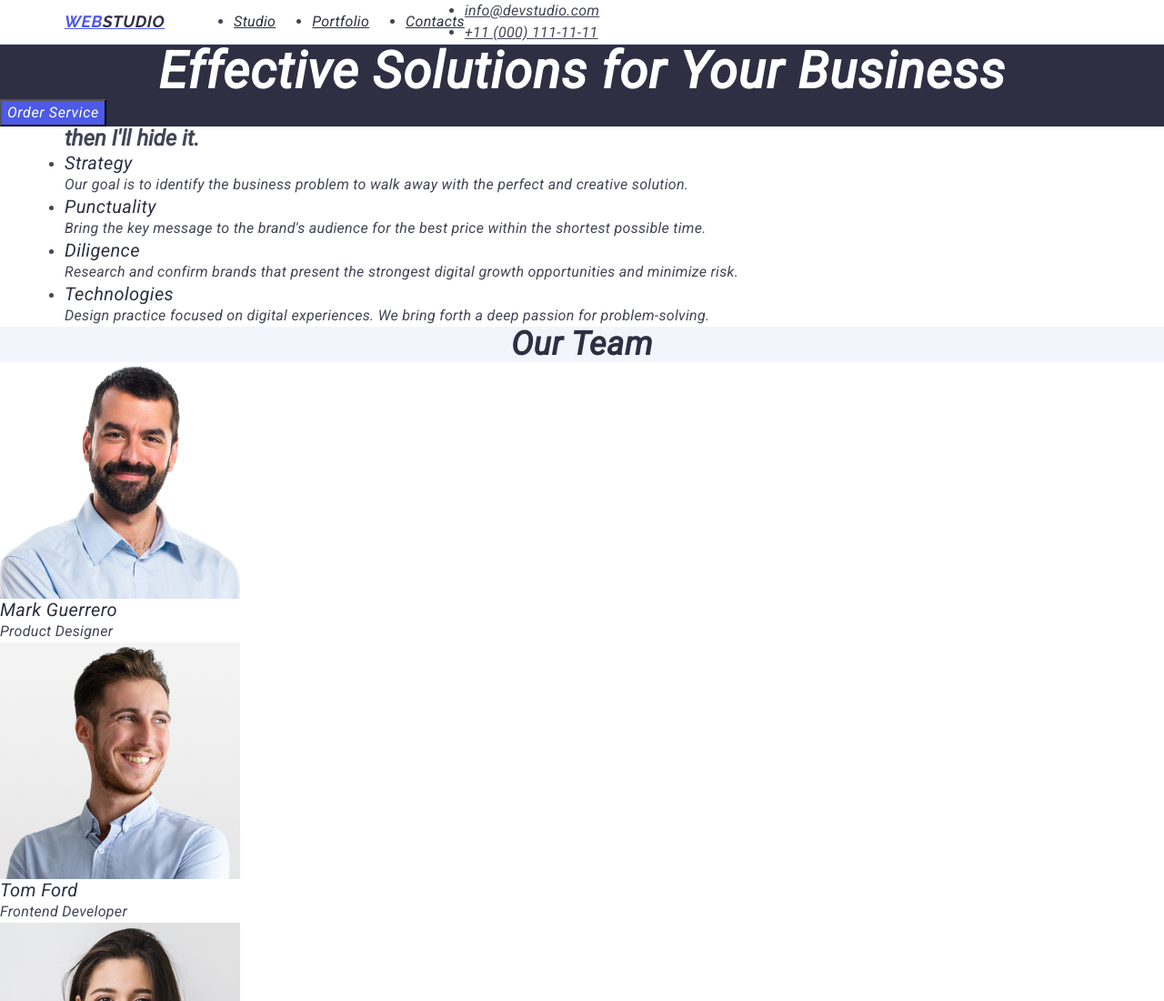
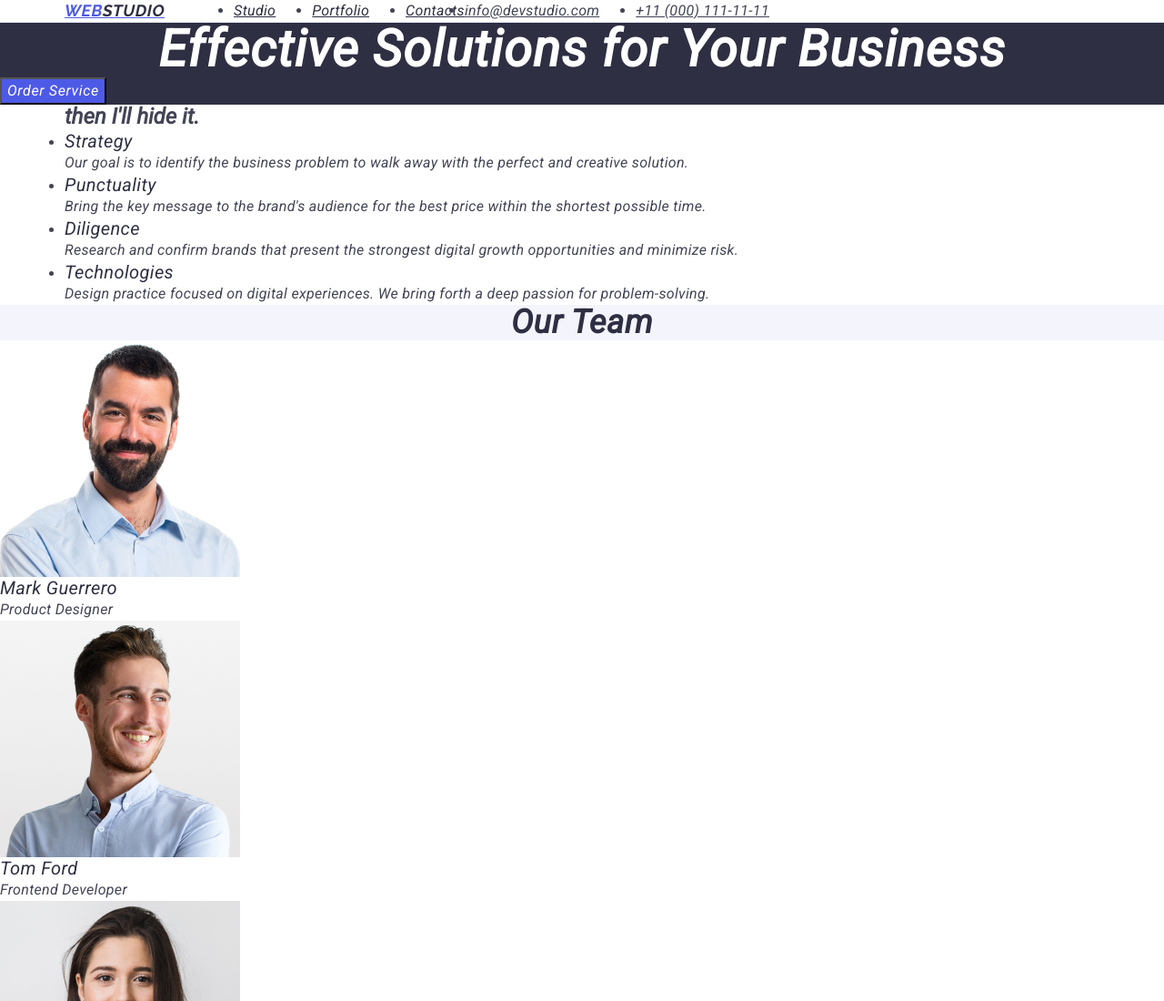
Before and after one commit to Kenediii/goit-markup-hw-03, a plain HTML site: page index.html in a window 1280 px wide. Shown: the top 1100 px of the page at 91% size. Drawn offline with nearby package versions, Linux system fonts and the light colour scheme.

Commit message:
fix header

```diff
--- a/css/styles.css
+++ b/css/styles.css
@@ -88,6 +88,11 @@ span {
 
 .contact-information_header {
     font-style: normal;
+}
+
+.navigation_address {
+    display: flex;
+    gap: 40px;
 }
 
 .social-link{
--- a/index.html
+++ b/index.html
@@ -31,7 +31,7 @@
             </ul>
         </nav>
         <address class="contact-information_header">
-            <ul>
+            <ul class="navigation_address">
                 <li>
                     <a class="social-link" href="mailto:info@devstudio.com">info@devstudio.com</a>
                 </li>
```
